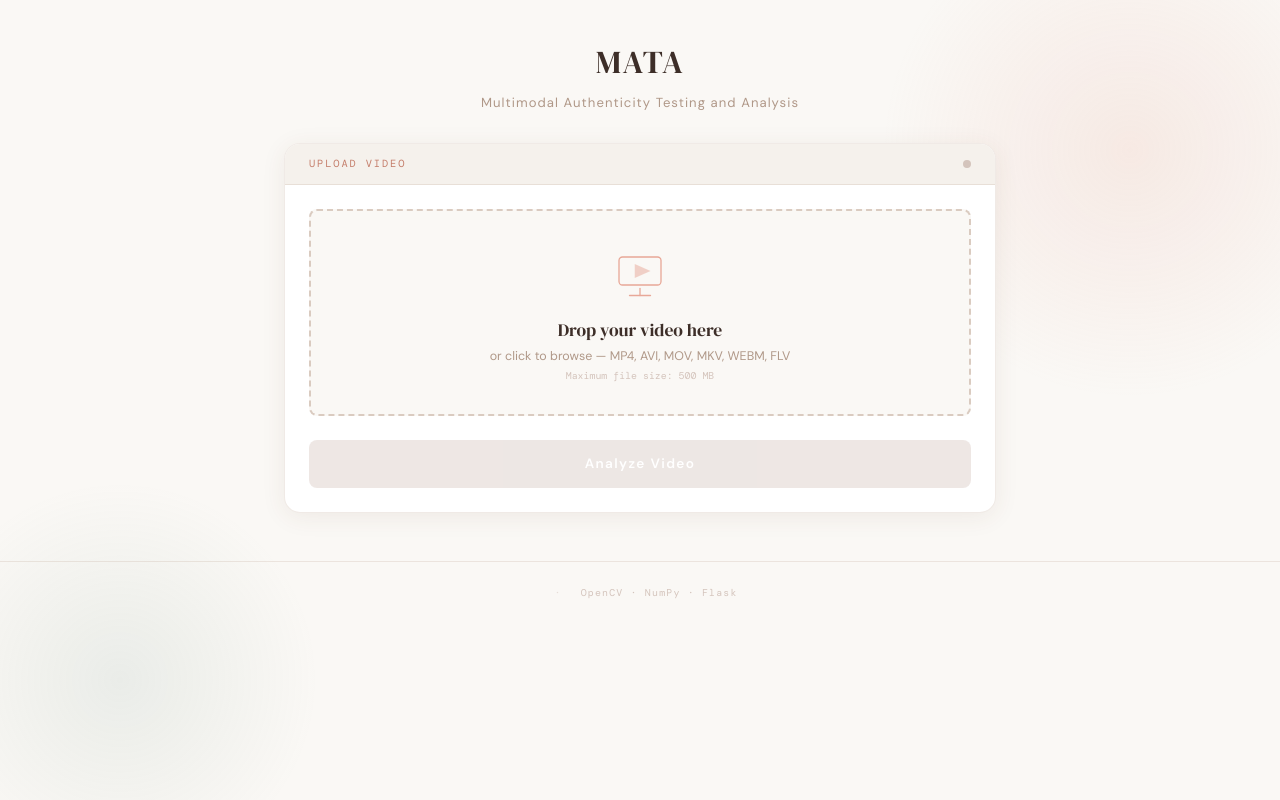
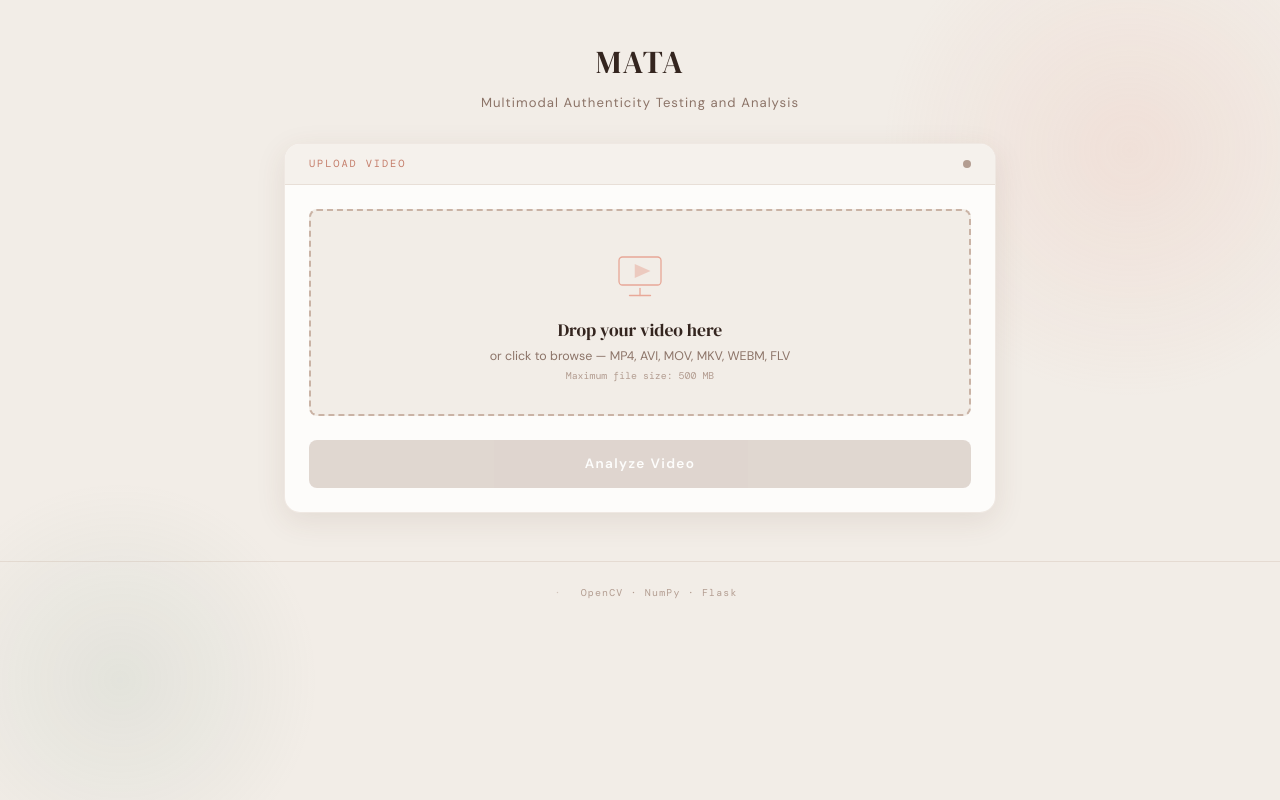
Before and after one commit to fadillahemilianst/multimodal_authenticity_testing_and_analysis, a Flask app: page / in a window 1280 px wide. Run offline with Flask 3, Linux system fonts and the light colour scheme.

Commit message:
update UI

```diff
--- a/static/css/style.css
+++ b/static/css/style.css
@@ -1,12 +1,12 @@
 @import url('https://fonts.googleapis.com/css2?family=DM+Serif+Display:ital@0;1&family=DM+Sans:wght@300;400;500;600&family=DM+Mono:wght@400;500&display=swap');
 
 :root {
-  --bg:        #faf8f5;
-  --bg2:       #ffffff;
+  --bg:        #f2ede7;
+  --bg2:       #fdfcfa;
   --bg3:       #f5f1ec;
   --bg4:       #ede8e0;
   --border:    rgba(180, 148, 130, 0.2);
-  --border2:   rgba(180, 148, 130, 0.45);
+  --border2:   rgba(180, 148, 130, 0.65);
   --accent:    #c47d6a;
   --accent2:   #e8a898;
   --accent3:   #f0d4cc;
@@ -20,16 +20,16 @@
   --danger-light:#f5d0d0;
   --ok:        #5a9a7a;
   --ok-light:  #c8e8d8;
-  --text:      #3d2e28;
+  --text:      #34251f;
   --text-mid:  #7a6058;
-  --text-dim:  #b09888;
-  --text-light:#d4c4bc;
+  --text-dim:  #8c7468;
+  --text-light:#b39d91;
   --serif:     'DM Serif Display', serif;
   --sans:      'DM Sans', sans-serif;
   --mono:      'DM Mono', monospace;
   --radius:    16px;
   --radius-sm: 8px;
-  --shadow:    0 4px 24px rgba(100, 60, 40, 0.08);
+  --shadow:    0 8px 30px rgba(100, 60, 40, 0.10);
   --shadow-lg: 0 12px 48px rgba(100, 60, 40, 0.12);
 }
 
--- a/static/js/main.js
+++ b/static/js/main.js
@@ -1,5 +1,5 @@
 /**
- * VERIFRAME — Video Authenticity Detector
+ * MATA - Multimodal Authenticity Testing and Analysis
  * jQuery frontend logic
  */
 
```
